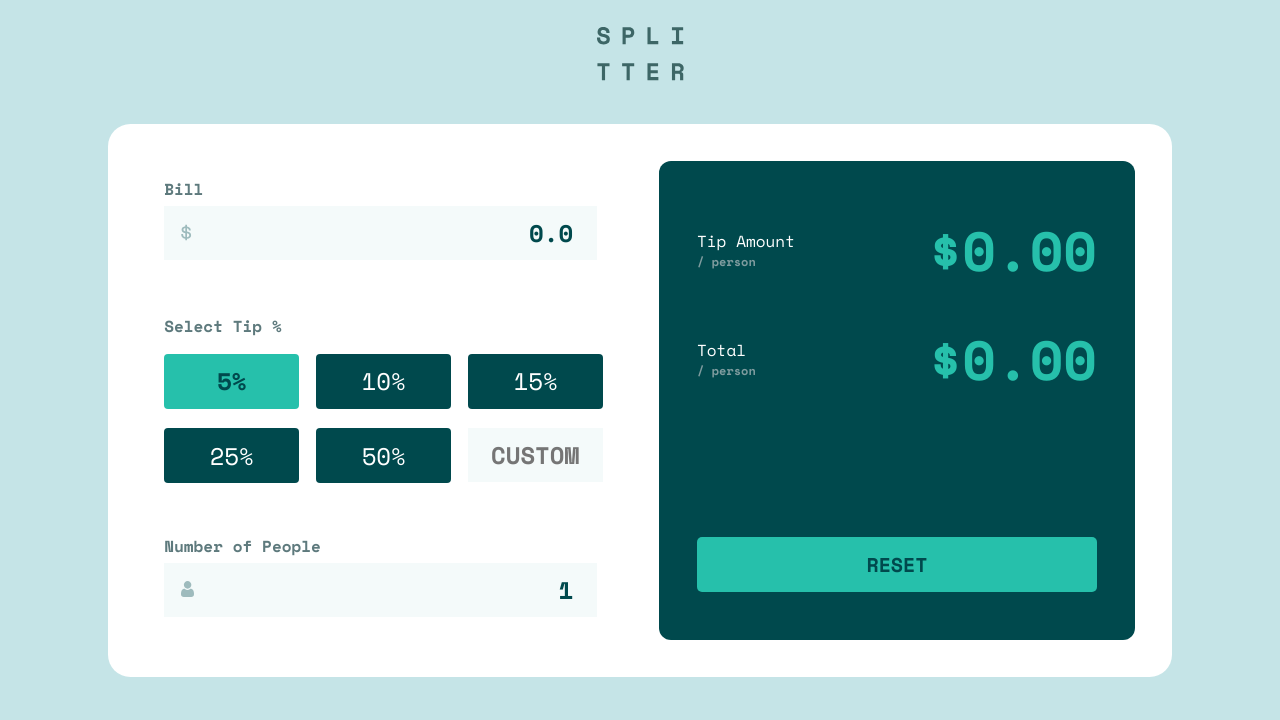
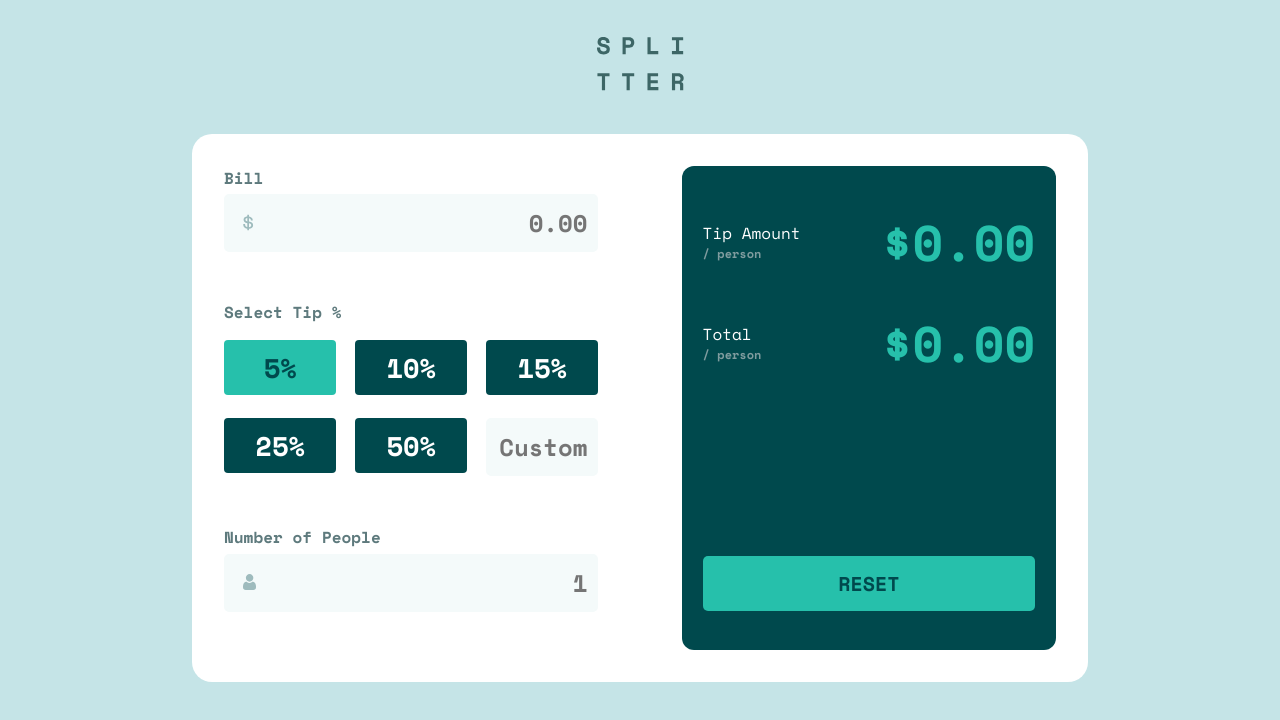
Before and after one commit to karina4840/tip-calculator, a plain HTML site: page index.html in a window 1280 px wide. Both pictures are taken after a click on the element "5%". Drawn offline with nearby package versions, Linux system fonts and the light colour scheme.

Commit message:
Add files via upload

```diff
--- a/app.js
+++ b/app.js
@@ -1,22 +1,37 @@
+//----- VARIABLES FOR INPUTS AND TIPS -----//
 const billInput = document.querySelector(".bill-input");
 const peopleInput = document.querySelector(".people-input");
 const tips = document.querySelectorAll(".tips");
+const tipCustom = document.querySelector(".tip-custom");
+
+
+//----- VARIABLES FOR OUTPUTS -----//
 const tipPerPerson = document.getElementById("tip-amount");
 const totalPerPerson = document.getElementById("total-amount");
 const resetBtn = document.querySelector(".reset");
-const tipCustom = document.querySelector(".tip-custom");
+
+
+//----- ERROR MESSAGE AND BORDER -----//
 const error = document.querySelector(".error");
 
-billInput.addEventListener("input", billInputFun);
-peopleInput.addEventListener("input", peopleInputFun);
-tips.forEach(function (val) {
-  val.addEventListener("click", handleClick);
+
+//----- FUNCTION CALLERS -----//
+billInput.addEventListener("input", billInputFunction);
+peopleInput.addEventListener("input", peopleInputFunction);
+
+
+tips.forEach(function (button) {
+  button.addEventListener("click", handleClick);
 });
+
+
+//----- CUSTOM TIP -----//
+tipCustom.addEventListener("input", tipInputFunction);
+//----- RESET BUTTON -----//
 resetBtn.addEventListener("click", reset);
-tipCustom.addEventListener("input", tipInputFun);
 
-billInput.value = "0.0";
-peopleInput.value = "1";
+
+//----- CHANGING VALUES FOR RESULTS -----//
 tipPerPerson.innerHTML = "$" + (0.0).toFixed(2);
 totalPerPerson.innerHTML = "$" + (0.0).toFixed(2);
 
@@ -24,39 +39,50 @@ let billValue = 0.0;
 let peopleValue = 1;
 let tipValue = 0.15;
 
-function billInputFun() {
+
+//----- FUNCTIONS -----//
+function billInputFunction() {
   billValue = parseFloat(billInput.value);
+
+  if (billValue == 0) {
+    error.style.display = "flex";
+    billInput.style.border = "2px solid rgb(218, 88, 88)";
+  } else {
+    error.style.display = "none";
+    billInput.style.border = "2px solid hsl(172, 67%, 45%)"
+  }
   calculateTip();
 }
 
-function tipInputFun() {
-  tipValue = parseFloat(tipCustom.value / 100);
+function tipInputFunction() {
+  tipValue = parseFloat(tipCustom.value / 100); // CUSTOM TIP
 
   tips.forEach(function (val) {
-    val.classList.remove("active-tip");
+    val.classList.remove("active-tip");  // REMOVE ACTIVE BG-COLOR
   });
   calculateTip();
 }
 
-function peopleInputFun() {
+function peopleInputFunction() {
   peopleValue = parseFloat(peopleInput.value);
 
   if (peopleValue < 1) {
     error.style.display = "flex";
-    peopleInput.style.border = "thick solid red";
+    peopleInput.style.border = "2px solid rgb(218, 88, 88)";
   } else {
     error.style.display = "none";
-    peopleInput.style.border = "none";
+    peopleInput.style.border = "2px solid hsl(172, 67%, 45%)";
     calculateTip();
   }
 }
 
 function handleClick(event) {
-  tips.forEach(function (val) {
-    val.classList.remove("active-tip");
-    if (event.target.innerHTML == val.innerHTML) {
-      val.classList.add("active-tip");
-      tipValue = parseFloat(val.innerHTML) / 100;
+  tips.forEach(function (button) {
+    button.classList.remove("active-tip");
+
+    if (event.target.innerHTML == button.innerHTML) {
+      button.classList.add("active-tip");
+      tipValue = parseFloat(button.innerHTML) / 100;
     }
   });
   calculateTip();
@@ -64,17 +90,21 @@ function handleClick(event) {
 
 function calculateTip() {
   if (peopleValue >= 1) {
-    let tipAmount = (billValue * tipValue) / peopleValue;
-    let total = (billValue + tipAmount) / peopleValue;
-    tipPerPerson.innerHTML = "$" + tipAmount.toFixed(2);
+    let tipAmountPerson = (billValue * tipValue) / peopleValue; // tip per person
+
+    let tipAmount = billValue * tipValue; // total of tip
+    let total = (billValue + tipAmount) / peopleValue; // total of bill
+
+    tipPerPerson.innerHTML = "$" + tipAmountPerson.toFixed(2);
     totalPerPerson.innerHTML = "$" + total.toFixed(2);
   }
 }
 
+// RESET FUNCTION, SETS VALUES TO 0
 function reset() {
-  billInput.value = "0.0";
+  billInput.value = "";
   billInputFun();
-  peopleInput.value = "1";
+  peopleInput.value = "";
   peopleInputFun();
   tipCustom.value = "";
 }
--- a/index.html
+++ b/index.html
@@ -13,11 +13,22 @@
 
 
   <body>
-    <div class="logo"><img src="./images/logo.svg" alt="" /></div>
+    <div class="logo"><img src="./images/logo.svg" alt="splitter logo"/></div>
     <div class="tip-calculator">
-      <div class="partOne">
+
+      <div class="inputs">
+
+        <div class="section-inputs">
+
+          <div class="labels-bill">
             <label for="">Bill</label>
-        <input type="number" class="input bill-input" id="bill-input">
+            <label for="" class="error">Enter a valid number</label>
+          </div>
+
+          <input type="number /" class="input bill-input" id="bill-input" placeholder="0.00">
+        </div>
+
+        <div class="section-inputs">
           <label for="">Select Tip %</label>
           <div class="tip">
             <div class="tips tip-5">5%</div>
@@ -25,13 +36,20 @@
             <div class="tips active-tip tip-15">15%</div>
             <div class="tips tip-25">25%</div>
             <div class="tips tip-50">50%</div>
-          <div  id="tip-custom"><input class="tip-custom" type="number" placeholder="CUSTOM"></div>
+
+            <div id="tip-custom"><input class="tip-custom" type="number /" placeholder="Custom"></div>
           </div>
-        <div class="peopleLabel">
+        </div>
+
+        <div class="section-inputs people">
+
+          <div class="labels-people">
             <label for="">Number of People</label>
             <label for="" class="error">Can't be Zero</label>
           </div>
-        <input type="number" class="input people-input">
+
+        </div>
+        <input type="number /" class="input people-input" placeholder="1">
       </div>
 
 
@@ -43,6 +61,7 @@
           </div>
           <div class="amount" id="tip-amount">$4.27</div>
         </div>
+
         <div class="total">
           <div class="text">
             <p>Total</p>
@@ -50,6 +69,7 @@
           </div>
           <div class="amount" id="total-amount">$32.79</div>
         </div>
+
         <div class="reset">RESET</div>
       </div>
     <div>
--- a/style.css
+++ b/style.css
@@ -1,38 +1,52 @@
 * {
   margin: 0;
   padding: 0;
+  box-sizing: border-box;
 }
 
 body {
-  height: 100vh;
-  width: 100%;
+  height: 100%;
   background-color: hsl(185, 41%, 84%);
   font-family: "Space Mono", monospace;
+  display: flex;
+  flex-direction: column;
+  justify-content: center;
 }
 
 .logo {
   text-align: center;
-  margin-top: 1.7rem;
-  margin-bottom: 2.3rem;
+  margin: 2.3rem 0;
 }
 
 .tip-calculator {
   background-color: white;
   display: flex;
   flex-direction: column;
-  padding: 2rem;
-  border-radius: 1.4rem 1.4rem 0 0;
+  justify-content: center;
+  margin: auto;
+  padding: 7%;
+  border-radius: 20px;
+}
+
+.section-inputs {
+  display: flex;
+  flex-direction: column;
+  flex-wrap: wrap;
+  align-items: stretch;
 }
 
 label {
   color: hsl(186, 14%, 43%);
   font-weight: 700;
   margin-bottom: 0.3rem;
+  width: fit-content;
 }
 
 input {
-  border: none;
-  outline: none;
+  width: 100%;
+  border-radius: 5px;
+  border: solid 2px;
+  border-color: hsl(189, 41%, 97%);
   padding: 5px;
   padding-right: 18px;
   background-position: 17px 15px;
@@ -41,8 +55,12 @@ input {
   text-align: right;
   font-size: 24px;
   color: hsl(183, 100%, 15%);
-  font-weight: bolder;
+  font-weight: 700;
   font-family: "Space Mono", monospace;
+}
+
+input:focus {
+  border-color: hsl(172, 67%, 45%);
 }
 
 .bill-input {
@@ -50,34 +68,50 @@ input {
 }
 
 .bill-input {
-  margin-bottom: 36px;
+  margin-bottom: 35px;
 }
 
 .tip {
   margin-top: 0.7rem;
-  display: grid;
-  grid-template-columns: 144px 144px;
-  row-gap: 2em;
-  column-gap: 18px;
-  margin-bottom: 2rem;
+  display: flex;
+  flex-direction: row;
+  flex-wrap: wrap;
+  justify-content: space-between;
+  margin-bottom: 35px;
 }
 
 .tips {
+  width: 45%;
   background-color: hsl(183, 100%, 15%);
   color: white;
-  height: 48px;
+  padding: 1% 2%;
+  margin-bottom: 5%;
   display: flex;
+  flex-direction: column;
+  text-align: center;
   justify-content: center;
-  align-items: center;
-  font-size: 24px;
+  font-size: 27px;
+  font-weight: 700;
   border-radius: 4px;
   cursor: pointer;
+}
+
+.tips:hover {
+  background-color: rgb(129, 219, 215);
+  color: hsl(183, 100%, 15%);
 }
 
 .active-tip {
   color: hsl(183, 100%, 15%);
   background-color: hsl(172, 67%, 45%);
   font-weight: bolder;
+}
+
+.labels-people,
+.labels-bill{
+  display: flex;
+  flex-direction: row;
+  justify-content: space-between;
 }
 
 .people-input {
@@ -123,82 +157,93 @@ input {
   cursor: pointer;
 }
 
+.reset:hover {
+  background-color: rgb(129, 219, 215);
+}
+
+#tip-custom {
+  width: 45%;
+}
+
 #tip-custom input {
   box-sizing: border-box;
   width: 100%;
 }
 
-.peopleLabel {
+.people {
   display: flex;
   justify-content: space-between;
 }
 
 .error {
-  color: red;
+  color: rgb(218, 88, 88);
   display: none;
 }
 
-@media only screen and (min-width: 1000px) {
+
+
+@media only screen and (min-width: 1175px) {
   body {
     display: flex;
-    flex-direction: column;
     align-items: center;
   }
 
   input {
-    width: 415px;
+    width: 100%;
     padding: 9px;
     background-position: 17px 18px;
+    border-radius: 5px;
   }
 
   .tip-calculator {
-    width: 990px;
+    width: 70%;
     flex-direction: row;
-    border-radius: 1.4rem;
-    padding: 2.3rem;
-    height: 479px;
+    justify-content: space-between;
+    border-radius: 20px;
+    padding: 2rem;
   }
 
-  .partOne {
-    margin-top: 1rem;
-    margin-left: 1.2rem;
+  .inputs {
+    width: 45%;
+    display: flex;
+    flex-direction: column;
   }
 
   .bill-input {
-    margin-bottom: 3.4rem;
+    margin-bottom: 3rem;
   }
 
   .tip {
     grid-template-columns: 135px 135px 135px;
     row-gap: 1.2em;
     column-gap: 17px;
-    margin-bottom: 3.2rem;
+    margin-bottom: 3rem;
   }
 
   .tips {
-    height: 55px;
+    width: 30%;
+    padding: 2%;
+    margin-bottom: 1%;
   }
 
-  .partOne {
-    display: flex;
-    flex-direction: column;
+  #tip-custom {
+    width: 30%;
   }
 
   .result {
-    margin-left: auto;
-    width: 400px;
+    width: 45%;
     display: flex;
     flex-direction: column;
     align-content: space-between;
-    padding: 48px 38px;
+    margin-left: auto;
   }
 
   .amount {
-    font-size: 55px;
+    font-size: 50px;
   }
 
   .reset {
-    padding: 13px 0 13px 0;
+    padding: 13px 0;
     margin-top: auto;
   }
 }
```
Lines whose indentation alone changed are shown as unchanged.
